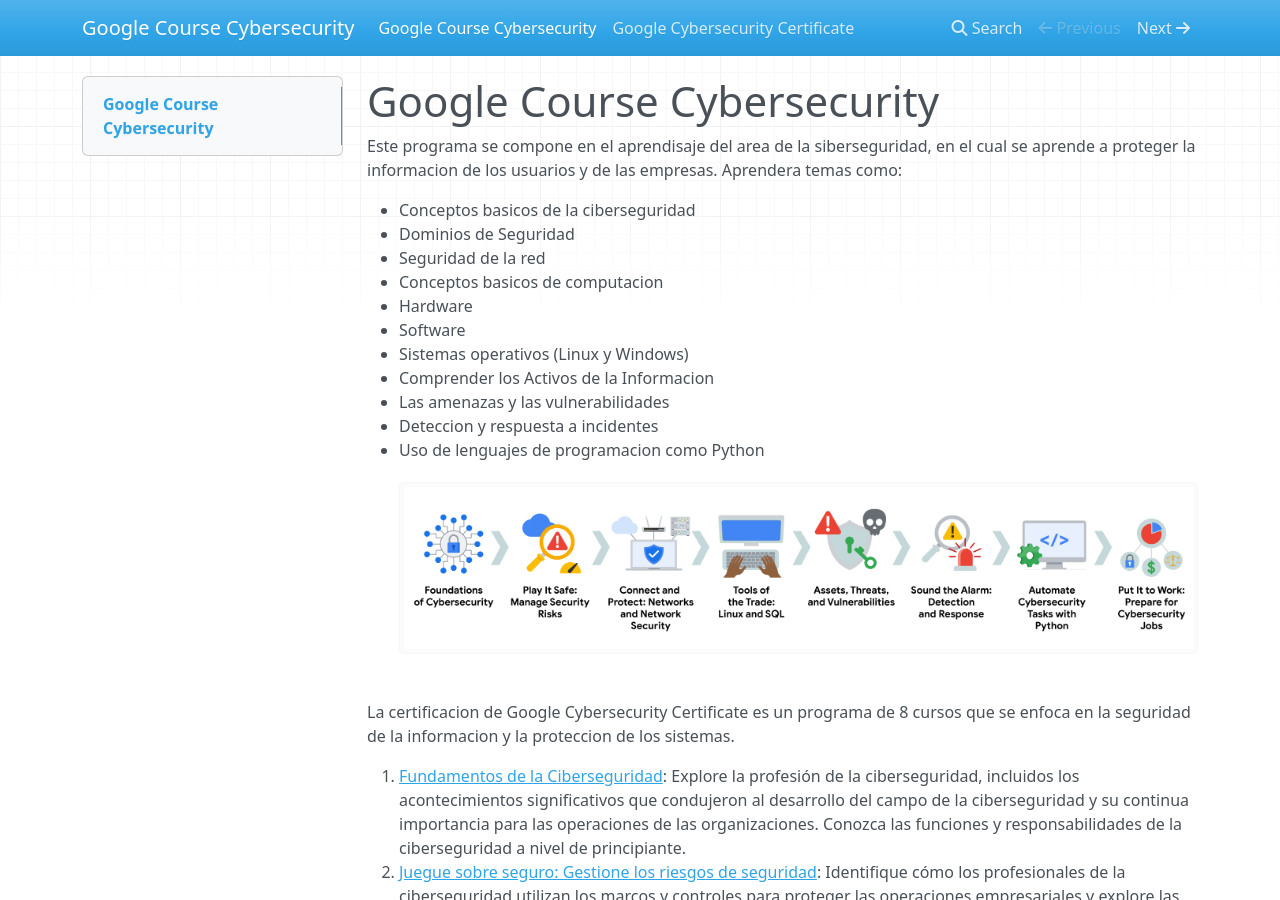
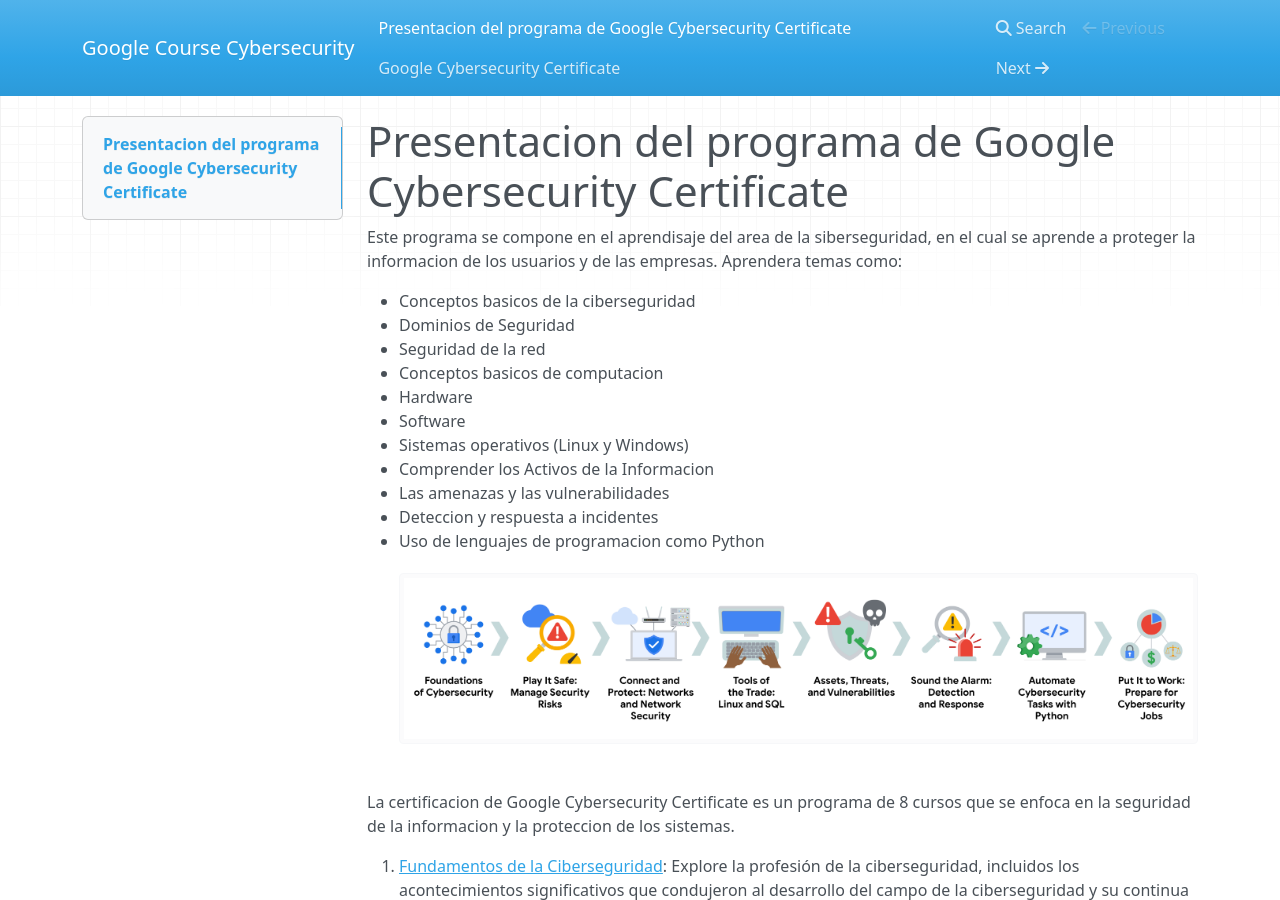
Before and after one commit to KEVIN-117/google-course-Cybersecurity, an MkDocs documentation site: the page built from docs/index.md, in a window 1280 px wide and 900 px high. Built offline with MkDocs 1.6.1, drawn with Linux system fonts in a browser that asks for light colours; nearby versions of some CDN libraries.

Commit message:
google-course-Cybersecurity

```diff
--- a/docs/index.md
+++ b/docs/index.md
@@ -1,4 +1,4 @@
-# Google Course Cybersecurity
+# Presentacion del programa de Google Cybersecurity Certificate
 
 Este programa se compone en el aprendisaje del area de la siberseguridad, en el cual se aprende a proteger la informacion de los usuarios y de las empresas. Aprendera temas como:
 
```
Also changed, not shown: site/404.html, site/GoogleCybersecurityCertificate/index.html, site/index.html (added), site/search/search_index.json.
